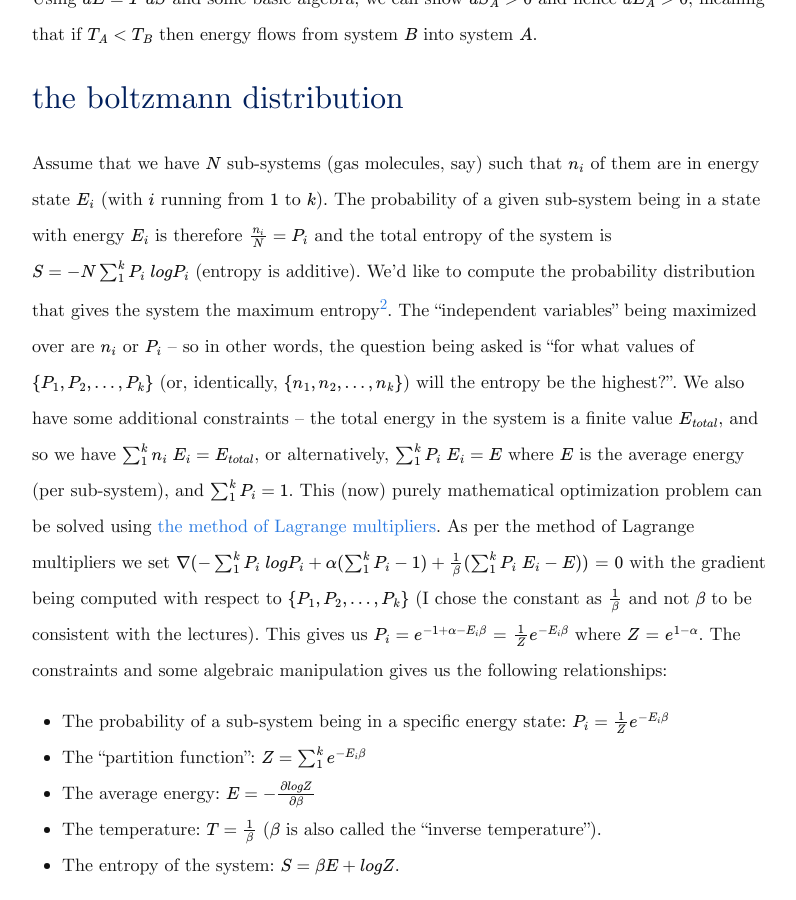
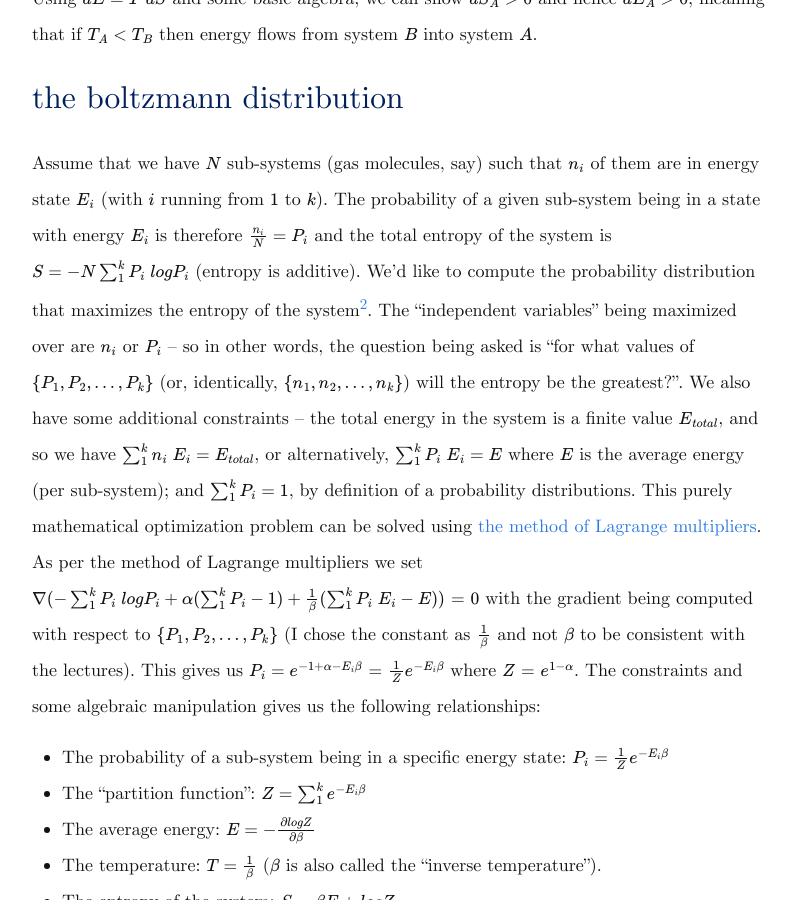
Before and after one commit to sanjoy/playingwithpointers.com, a Jekyll site: the page built from _posts/2016-1-15-stat-mech-0.markdown, in a window 1280 px wide and 900 px high, scrolled down 1514 px. Shown: the whole window, without its empty margins (238-1034 px from the left). Built offline with Jekyll 4.4.1, drawn with Linux system fonts in a browser that asks for light colours; formulas are drawn with MathJax 3; comment, search, counter and statistics services are not loaded; some of the changed lines change nothing that is shown; some of the changed text lies outside the part shown.

Commit message:
more wordsmithing

```diff
--- a/_posts/2016-1-15-stat-mech-0.markdown
+++ b/_posts/2016-1-15-stat-mech-0.markdown
@@ -20,16 +20,16 @@ course, lectures one through four.
 
 We start with a system with $$N$$ possible energy states, $$E_i$$
 (with $$i$$ ranging from $$1$$ to $$N$$) [^continuous].  These energy
-states have been obtained via the specific physics of system we're
-studying, and are fixed as far as we're concerned.  The system is in
-energy state $$E_i$$ with probability $$P_i$$ and thus $$P_i$$ forms a
-probability distribution with $$\sum_1^N P_i = 1$$ and $$P_i >= 0$$.
-The entropy of such a system is defined to be $$S = - \sum_1^N P_{i}
-\; log P_{i}$$, and is a measure of how "wide" the probability
-distribution is.  $$S$$ is a function of both the system and how much
-the observer knows about it (I don't yet understand the full
-repercussions of this). The average energy is of the system is, by
-definition, $$E = \sum_1^N P_{i} \; E_{i}$$.
+states (i.e. their values) have been obtained via the specific physics
+of system we're studying, and are fixed as far as we're concerned.
+The system is in energy state $$E_i$$ with probability $$P_i$$ and
+thus $$P_i$$ forms a probability distribution with $$\sum_1^N P_i =
+1$$ and $$P_i >= 0$$.  The entropy of such a system is defined to be
+$$S = - \sum_1^N P_{i} \; log P_{i}$$, and is a measure of how "wide"
+the probability distribution is.  $$S$$ is a function of both the
+system and how much the observer knows about it (I don't yet
+understand the full repercussions of this). The average energy is of
+the system is, by definition, $$E = \sum_1^N P_{i} \; E_{i}$$.
 
 [^continuous]: Prof. Susskind does not call this out very explicitly,
     but he moves between discrete and continuous probabilities as
@@ -84,17 +84,17 @@ $$1$$ to $$k$$).  The probability of a given sub-system being in a
 state with energy $$E_i$$ is therefore $$\frac{n_i}{N} = P_i$$ and the
 total entropy of the system is $$S = -N \sum_1^k P_i \; log P_i$$
 (entropy is additive).  We'd like to compute the probability
-distribution that gives the system the maximum entropy[^entropy].  The
+distribution that maximizes the entropy of the system[^entropy].  The
 "independent variables" being maximized over are $$n_i$$ or $$P_i$$ --
 so in other words, the question being asked is "for what values of
 $$\{P_1, P_2, \ldots, P_k\}$$ (or, identically, $$\{n_1, n_2, \ldots,
-n_k\}$$) will the entropy be the highest?".  We also have some
+n_k\}$$) will the entropy be the greatest?".  We also have some
 additional constraints -- the total energy in the system is a finite
 value $$E_{total}$$, and so we have $$\sum_1^k n_i \; E_i =
 E_{total}$$, or alternatively, $$\sum_1^k P_i \; E_i = E$$ where $$E$$
-is the average energy (per sub-system), and $$\sum_1^k P_i = 1$$.
-This (now) purely mathematical optimization problem can be solved
-using [the method of Lagrange
+is the average energy (per sub-system); and $$\sum_1^k P_i = 1$$, by
+definition of a probability distributions.  This purely mathematical
+optimization problem can be solved using [the method of Lagrange
 multipliers](https://en.wikipedia.org/wiki/Lagrange_multiplier).  As
 per the method of Lagrange multipliers we set $$\nabla(-\sum_1^k P_i
 \; log P_i + \alpha (\sum_1^k P_i - 1) + \frac{1}{\beta}(\sum_1^k P_i
```
